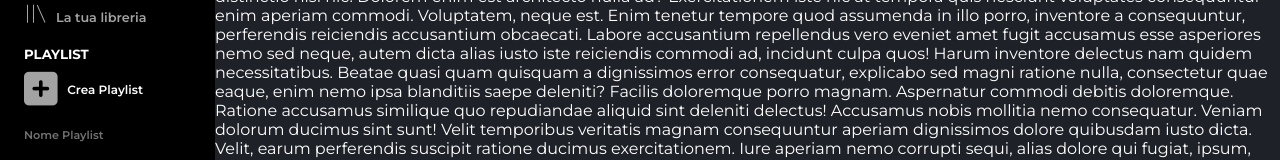
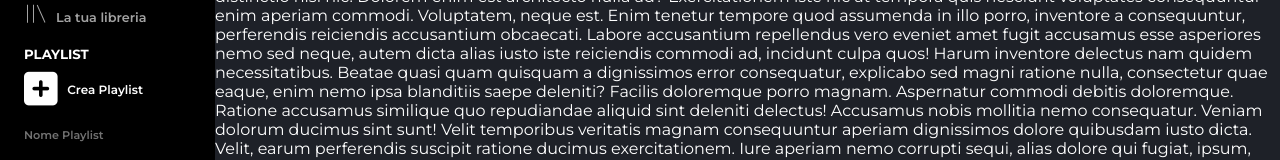
Before and after one commit to SAX-94/html-css-spotifyweb, a plain HTML site: page index.html in a window 1280 px wide. In both pictures the pointer is over the icon 45 px from the left and 225 px from the top of the page. Shown: the part 136-296 px from the top of the page. Drawn offline with Linux system fonts and the light colour scheme.

Commit message:
added hover effect on square button for adding playlists

```diff
--- a/css/style.css
+++ b/css/style.css
@@ -170,6 +170,10 @@ PLAYLISTS
     padding-right: 0.6rem;
     color: var(--plus-button-color);
     cursor: pointer;
+}
+
+.fa-square-plus:hover {
+    color: white;
 }
 
 ul {
```
